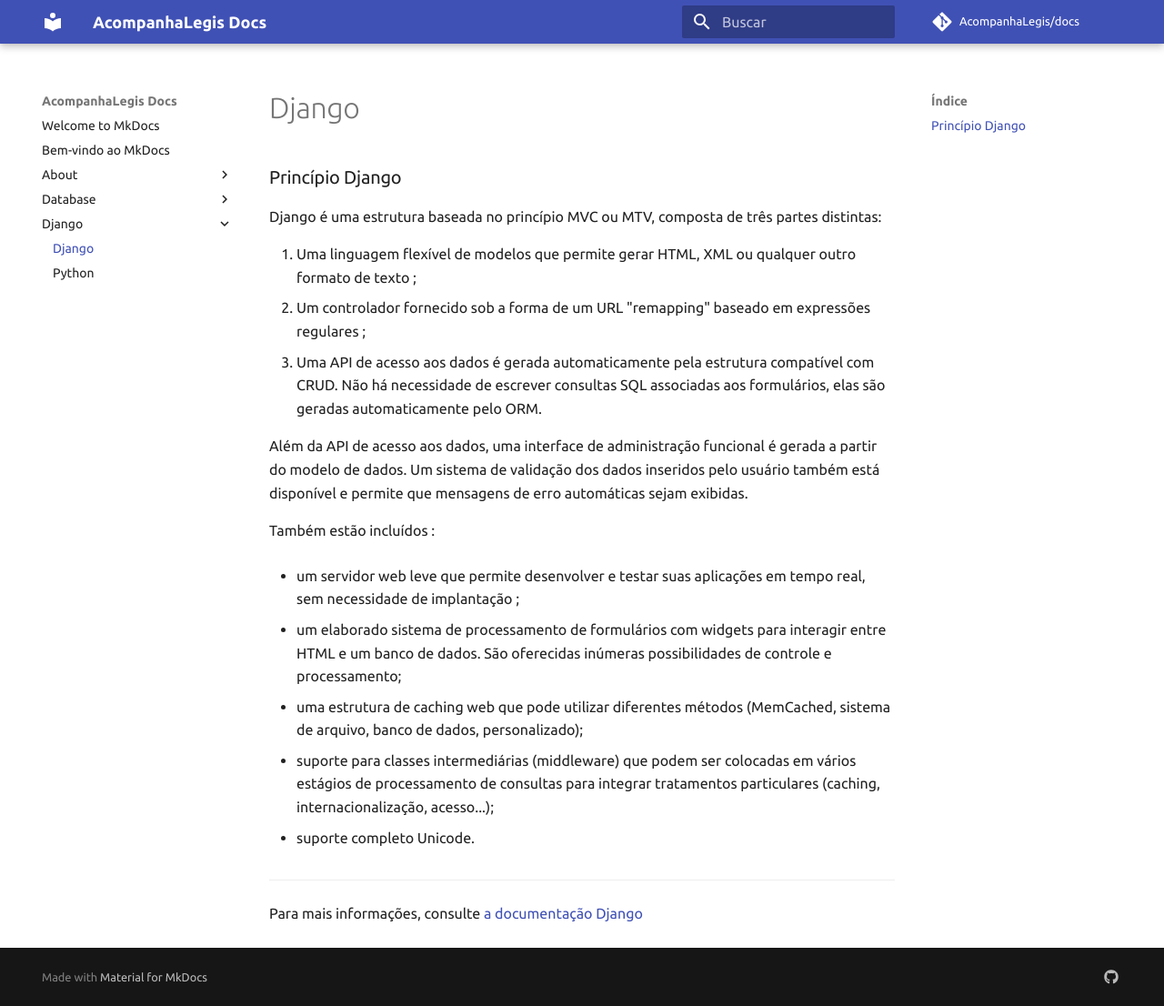
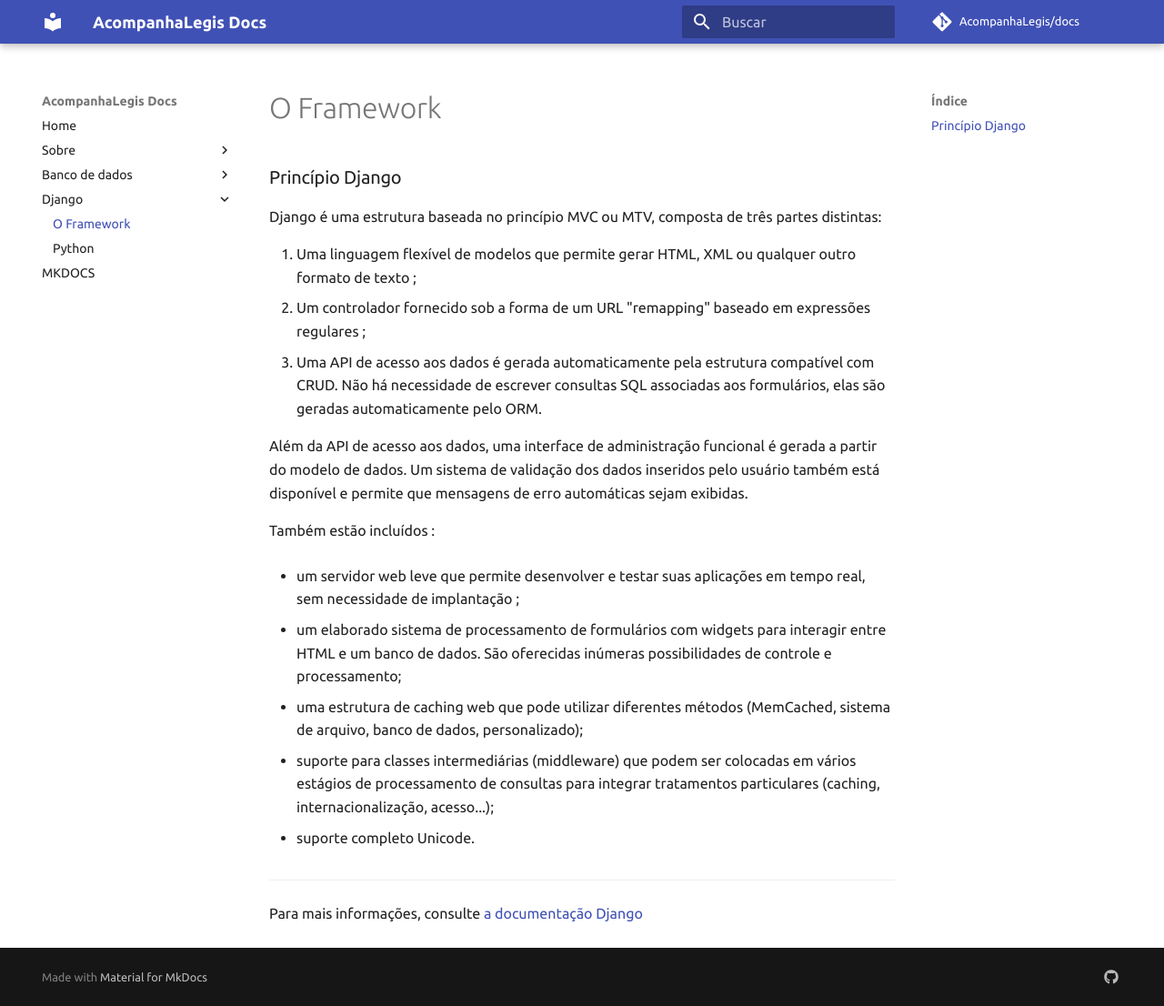
Before and after one commit to AcompanhaLegis/docs, an MkDocs documentation site: the page built from docs/django/django.md, in a window 1280 px wide and 1106 px high. Shown: the whole window at 91% size. Built offline with MkDocs 1.6.1 and Material for MkDocs 9.7.7, drawn with Linux system fonts in a browser that asks for light colours; comment, search, counter and statistics services are not loaded; some of the changed lines change nothing that is shown.

Commit message:
:arrow_up: Update mkdocs.yml
Co-authored-by: Kimura <j.eduardokimura@icloud.com>

```diff
--- a/mkdocs.yml
+++ b/mkdocs.yml
@@ -1,5 +1,17 @@
 site_name: AcompanhaLegis Docs
 dev_addr: '0.0.0.0:8080'
+
+nav:
+  - Home: index.md
+  - Sobre:
+    - Informações Globais: about/about.md
+    - Contribuir: about/contributing.md
+  - Banco de dados:
+    - PostgreSQL: database/postgres.md
+  - Django:
+    - O Framework: django/django.md
+    - Python: django/python.md
+  - MKDOCS: mkdocs.md
 
 theme:
   name: material
```
